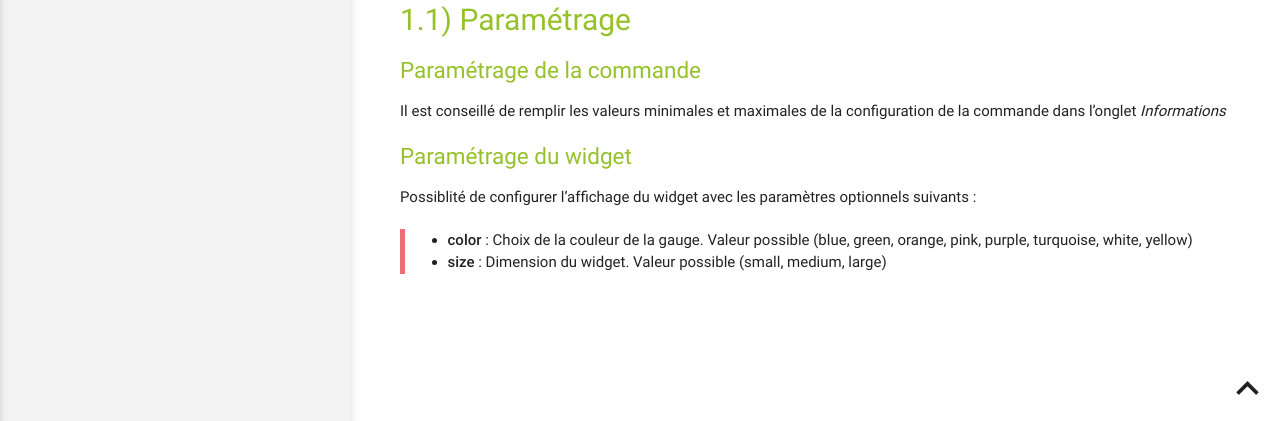
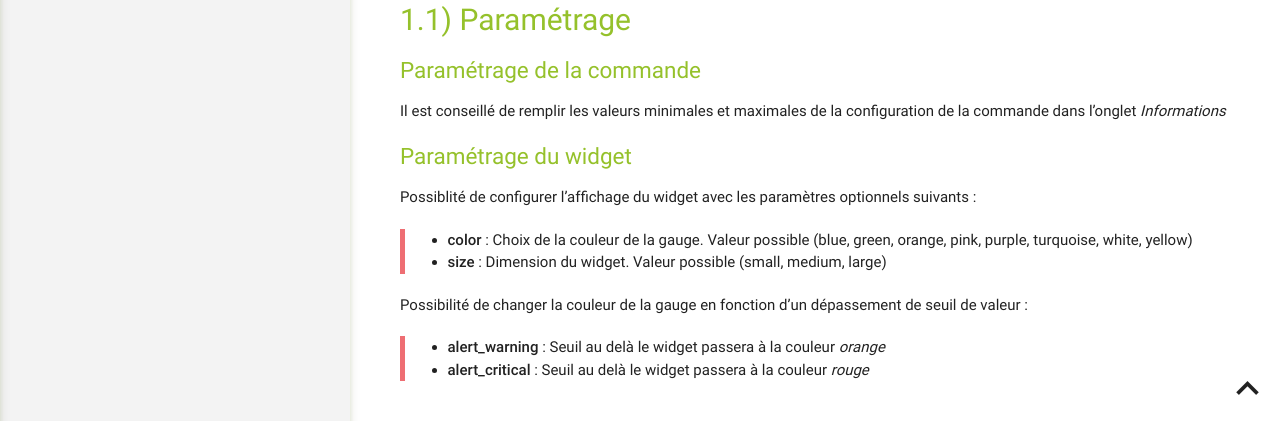
Before and after one commit to sabinus52/jeedom-mywidgets, a Jekyll site: the page built from docs/fr_FR/widget-image-gauge.md, in a window 1280 px wide and 951 px high, cut to the strip 530-951 px from the top of the window. Built offline with Jekyll 4.4.1, drawn with Linux system fonts in a browser that asks for light colours; our own code applies the rules of GitHub Pages for plain Markdown files.

Commit message:
Gauge : seuil d'alerte

```diff
--- a/core/template/dashboard/cmd.info.numeric.image_gauge.html
+++ b/core/template/dashboard/cmd.info.numeric.image_gauge.html
@@ -24,6 +24,11 @@
             // Paramètre de la gauge
             var paramColor = ('#color#' == '#'+'color#') ? 'white' : '#color#';
             var paramSize  = ('#size#' == '#'+'size#') ? 'medium' : '#size#';
+            // Paramètre de l'alerte
+            var paramAlertWarning = parseFloat('#alert_warning#');
+            var paramAlertCritical = parseFloat('#alert_critical#');
+            if ( !isNaN(paramAlertWarning) && _options.display_value > paramAlertWarning ) paramColor = 'orange';
+            if ( !isNaN(paramAlertCritical) && _options.display_value > paramAlertCritical ) paramColor = 'red';
 
             // Valeur min, max et intermédiaire
             var valueMinimum = parseFloat('#minValue#');
--- a/docs/fr_FR/widget-image-gauge.md
+++ b/docs/fr_FR/widget-image-gauge.md
@@ -17,3 +17,8 @@
 
 > - **color** : Choix de la couleur de la gauge. Valeur possible (blue, green, orange, pink, purple, turquoise, white, yellow)
 > - **size** : Dimension du widget. Valeur possible (small, medium, large)
+
+Possibilité de changer la couleur de la gauge en fonction d'un dépassement de seuil de valeur :
+
+> - **alert_warning** : Seuil au delà le widget passera à la couleur *orange*
+> - **alert_critical** : Seuil au delà le widget passera à la couleur *rouge*
```
